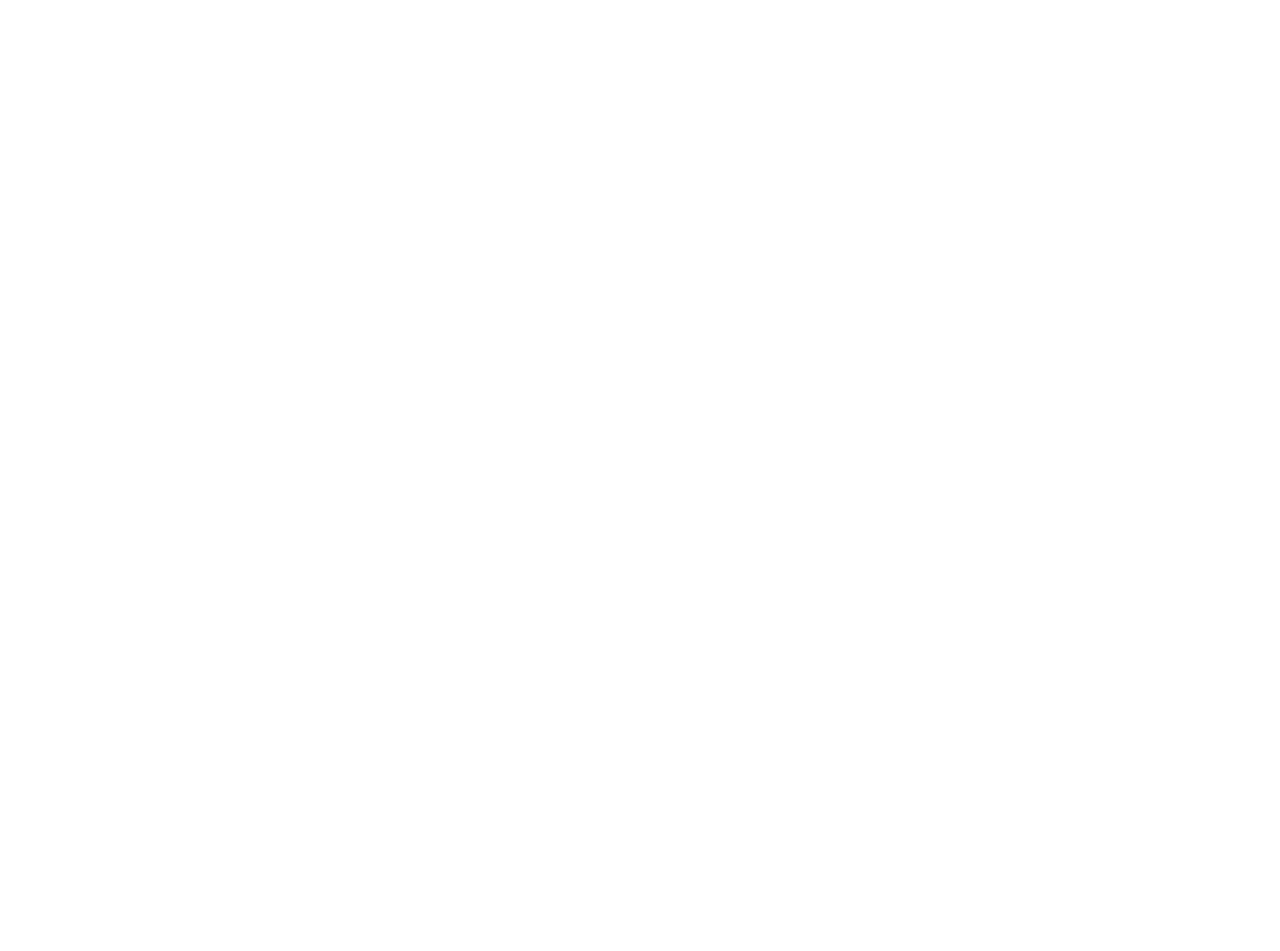
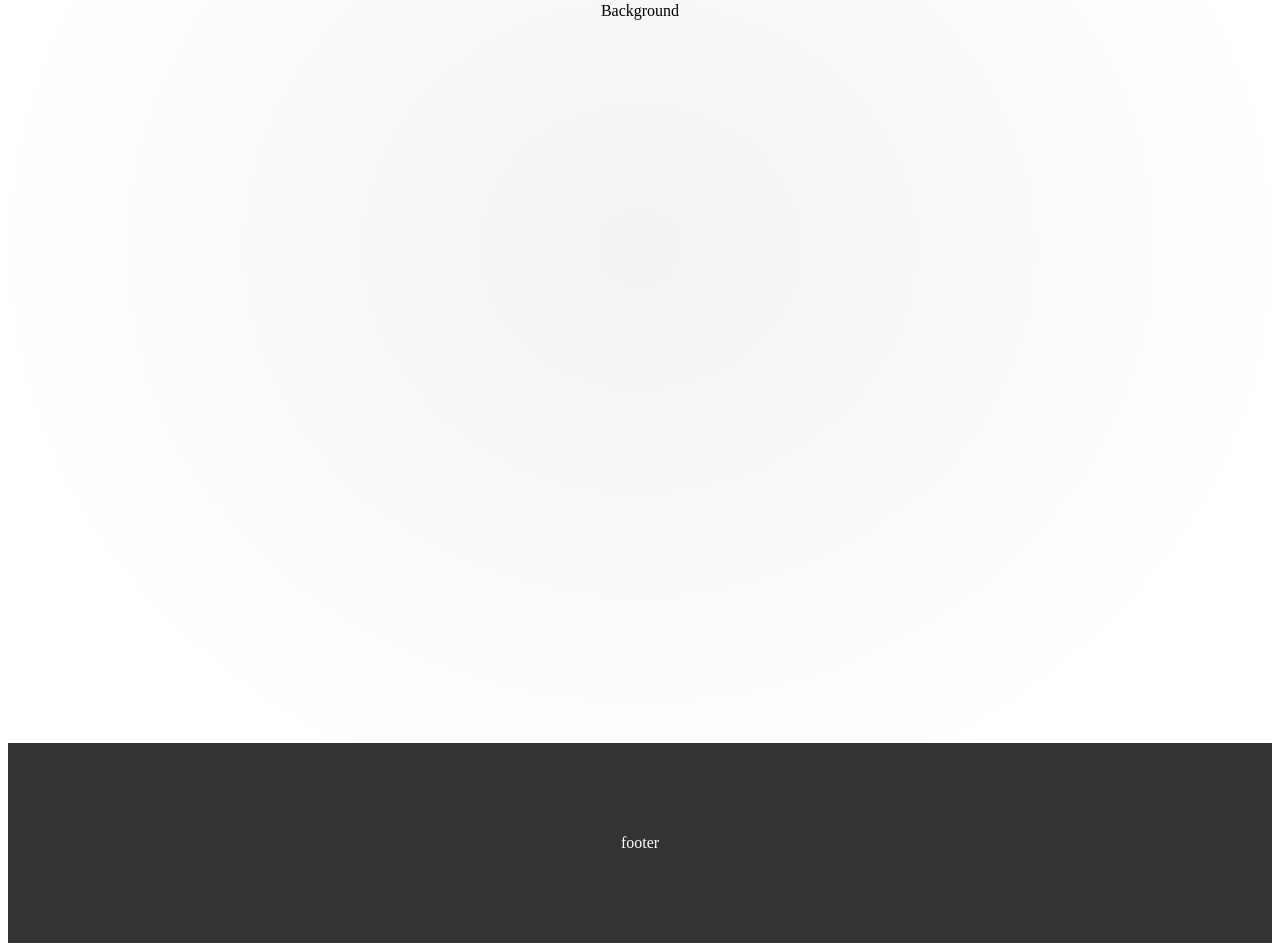
Before and after one commit to hkamalo/portfolio, a React (Create React App) app: page / in a window 1280 px wide. Shown: the part 1015-1966 px from the top of the page. Before the commit the page ends 800 px from the top, so only its background shows below. Built offline with nearby package versions, Linux system fonts and the light colour scheme.

Commit message:
add footer

```diff
--- a/package.json
+++ b/package.json
@@ -26,9 +26,9 @@
     "web-vitals": "^1.0.1"
   },
   "scripts": {
-    "start": "craco start",
-    "build": "craco build",
-    "test": "craco test",
+    "start": "react-scripts start",
+    "build": "react-scripts build",
+    "test": "react-scripts test",
     "eject": "react-scripts eject",
     "lint": "eslint .",
     "lint:fix": "eslint --fix .",
--- a/src/components/Footer.js
+++ b/src/components/Footer.js
@@ -1,3 +1,48 @@
+import React from 'react';
+import {
+  makeStyles,
+  createMuiTheme,
+  MuiThemeProvider,
+} from '@material-ui/core/styles';
+
+const useStyles = makeStyles({
+  root: {
+    '& > *': {
+      margin: 10,
+    },
+  },
+  footer: {
+    display: 'flex',
+    alignItems: 'center',
+    justifyContent: 'center',
+    height: 200,
+    width: '100%',
+    backgroundColor: 'rgba(51, 51, 51, 1)',
+    position: 'relative',
+    bottom: 0,
+    margin: 0,
+  },
+  menu: {
+    display: 'flex',
+    justifyContent: 'flex-end',
+    height: 50,
+    width: 'auto',
+    margin: 5,
+    padding: 2,
+  },
+  component: {
+    display: 'flex',
+    justifyContent: 'center',
+    color: 'white',
+  },
+});
+
 export default function Footer() {
-  return <footer>footer</footer>;
+  const classes = useStyles();
+
+  return (
+    <footer className={classes.footer}>
+      <div className={classes.component}>footer</div>
+    </footer>
+  );
 }
--- a/src/screens/HomePage.js
+++ b/src/screens/HomePage.js
@@ -1,7 +1,50 @@
+import React from 'react';
+import {
+  makeStyles,
+} from '@material-ui/core/styles';
+
+
+
+const useStyles = makeStyles({
+  root: {
+    '& > *': {
+      margin: 10,
+    },
+  },
+  home: {
+    position: 'relative',
+    height: 1500,
+    width: 'auto',
+    background:
+      'radial-gradient(52.52% 39.17% at 50% 66.95%, #F3F3F3 0%, #FFFFFF 100%)',
+    display: 'flex',
+    flexDirection: 'column',
+    alignItems: 'center',
+    justifyContent: 'center',
+  },
+  menu: {
+    display: 'flex',
+    justifyContent: 'flex-end',
+    height: 50,
+    width: 'auto',
+    margin: 5,
+    padding: 2,
+  },
+  title: {
+    display: 'flex',
+    justifyContent: 'center',
+    color: 'white',
+  },
+});
+
 export default function HomePage() {
+  const classes = useStyles();
+
   return (
-    <>
-      <p>home page</p>
-    </>
+    <div className={classes.home}>
+      <div>About</div>
+      <div>Skills</div>
+      <div>Background</div>
+    </div>
   );
 }
```
Also changed, not shown: .eslintrc.json.
